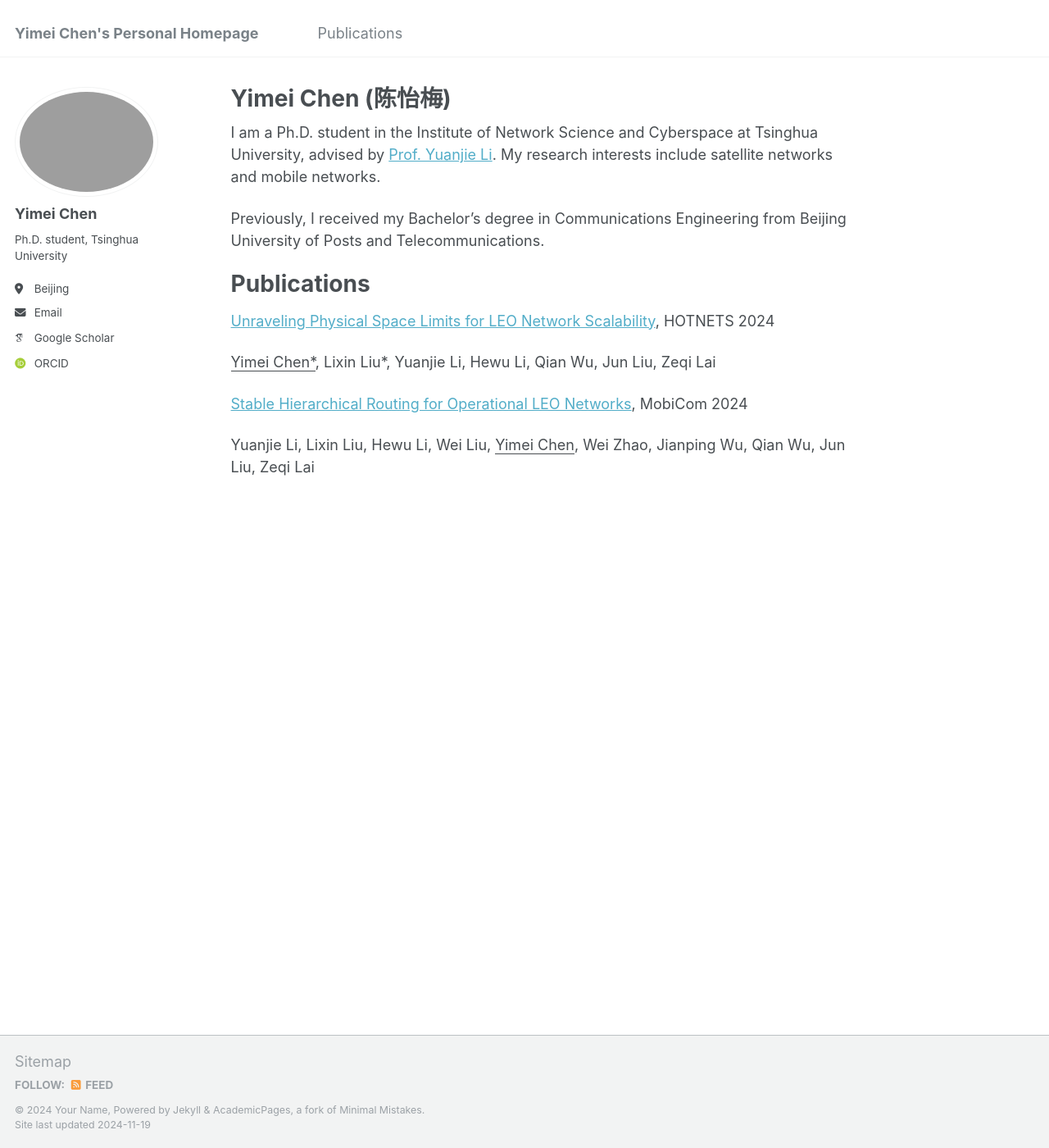
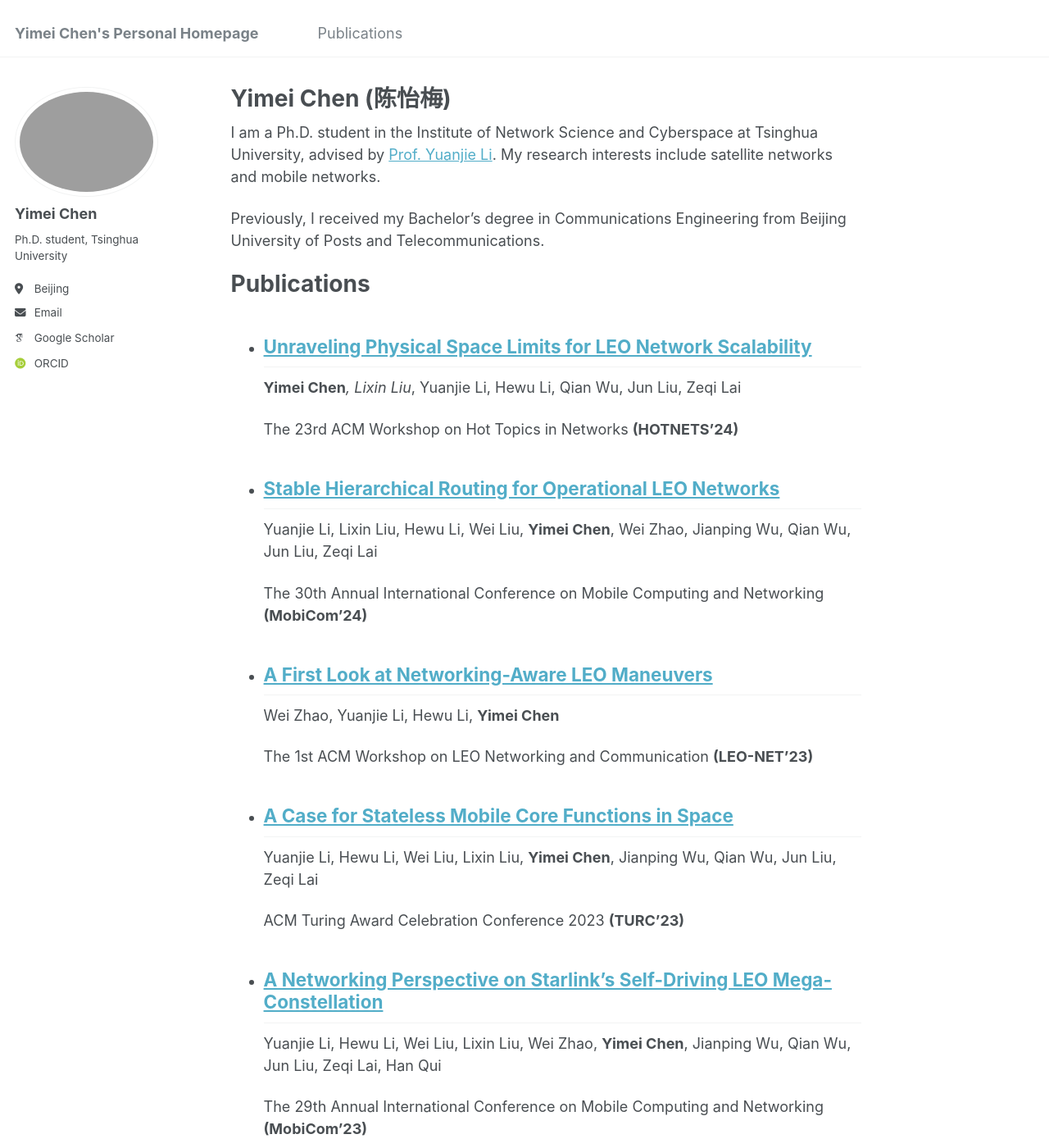
Before and after one commit to cym-network/cym-network.github.io, a Jekyll site: the page built from _pages/about.md, in a window 1280 px wide and 1400 px high. Shown: the whole window at 82% size. Built offline with Jekyll 4.4.1, drawn with Linux system fonts in a browser that asks for light colours; some web fonts are replaced; some of the changed text lies outside the part shown.

Commit message:
Update about.md

```diff
--- a/_pages/about.md
+++ b/_pages/about.md
@@ -13,10 +13,38 @@ Previously, I received my Bachelor’s degree in Communications Engineering from
 
 Publications
 ======
-[Unraveling Physical Space Limits for LEO Network Scalability](https://dl.acm.org/doi/abs/10.1145/3696348.3696885), HOTNETS 2024
+- ## [Unraveling Physical Space Limits for LEO Network Scalability](https://dl.acm.org/doi/abs/10.1145/3696348.3696885)
 
-<u>Yimei Chen*</u>, Lixin Liu*, Yuanjie Li, Hewu Li, Qian Wu, Jun Liu, Zeqi Lai
+  **Yimei Chen***, Lixin Liu*, Yuanjie Li, Hewu Li, Qian Wu, Jun Liu, Zeqi Lai
 
-[Stable Hierarchical Routing for Operational LEO Networks](https://dl.acm.org/doi/10.1145/3636534.3649362), MobiCom 2024
+  The 23rd ACM Workshop on Hot Topics in Networks **(HOTNETS'24)**
 
-Yuanjie Li, Lixin Liu, Hewu Li, Wei Liu, <u>Yimei Chen</u>, Wei Zhao, Jianping Wu, Qian Wu, Jun Liu, Zeqi Lai
+- ## [Stable Hierarchical Routing for Operational LEO Networks](https://dl.acm.org/doi/10.1145/3636534.3649362)
+
+  Yuanjie Li, Lixin Liu, Hewu Li, Wei Liu, **Yimei Chen**, Wei Zhao, Jianping Wu, Qian Wu, Jun Liu, Zeqi Lai
+
+  The 30th Annual International Conference on Mobile Computing and Networking **(MobiCom'24)**
+
+- ## [A First Look at Networking-Aware LEO Maneuvers](https://dl.acm.org/doi/10.1145/3614204.3616107)
+
+  Wei Zhao, Yuanjie Li, Hewu Li, **Yimei Chen**
+
+  The 1st ACM Workshop on LEO Networking and Communication **(LEO-NET'23)**
+
+- ## [A Case for Stateless Mobile Core Functions in Space](https://dl.acm.org/doi/proceedings/10.1145/3614204)
+
+  Yuanjie Li, Hewu Li, Wei Liu, Lixin Liu, **Yimei Chen**, Jianping Wu, Qian Wu, Jun Liu, Zeqi Lai
+
+  ACM Turing Award Celebration Conference 2023 **(TURC'23)**
+
+- ## [A Networking Perspective on Starlink's Self-Driving LEO Mega-Constellation](https://dl.acm.org/doi/10.1145/3570361.3592519)
+
+  Yuanjie Li, Hewu Li, Wei Liu, Lixin Liu, Wei Zhao, **Yimei Chen**, Jianping Wu, Qian Wu, Jun Liu, Zeqi Lai, Han Qui
+
+  The 29th Annual International Conference on Mobile Computing and Networking **(MobiCom'23)**
+
+- ## [Geographic Low-Earth-Orbit Networking without QoS Bottlenecks from Infrastructure Mobility](https://ieeexplore.ieee.org/document/9812903)
+
+  Lixin Liu, Hewu Li, Yuanjie Li, Zeqi Lai, Yangtao Deng, **Yimei Chen**, Wei Liu, Qian Wu
+
+  The 30th International Symposium on Quality of Service **(IWQoS'22)**
```
